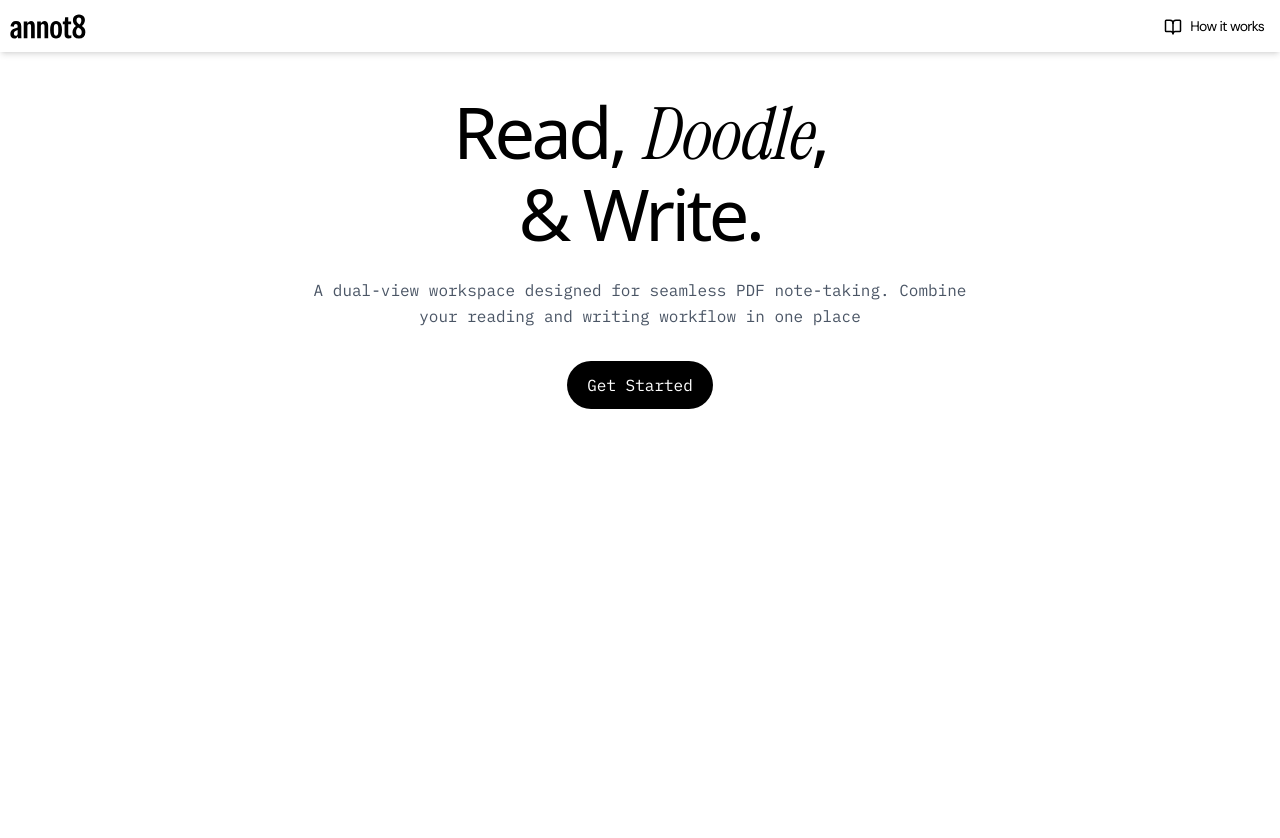
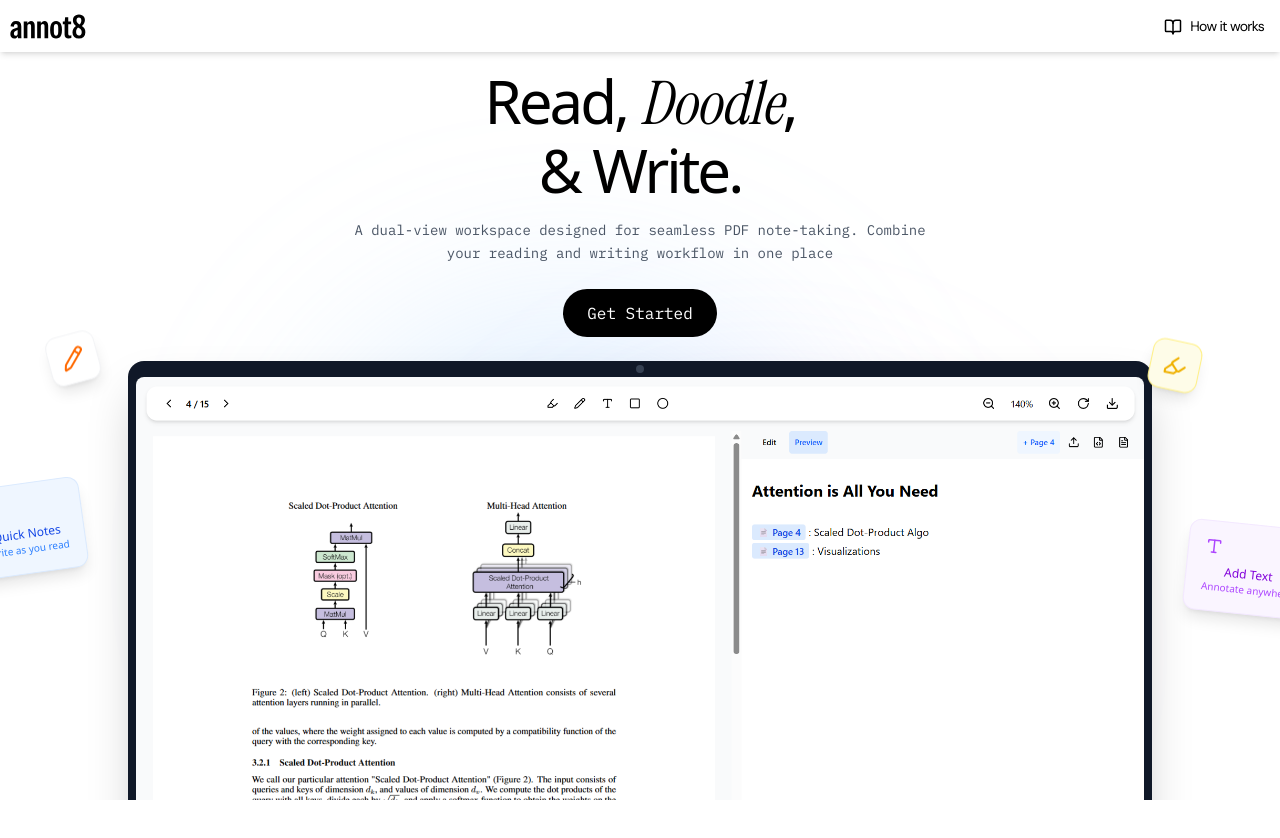
Before and after one commit to ss1ngh/annot8, a Next.js app: page / in a window 1280 px wide. Shown: the top 838 px of the page. After the commit the page ends 800 px from the top, so only its background shows below. Built offline with nearby package versions, Linux system fonts and the light colour scheme.

Commit message:
ui: redesigned hero section, added mockup

```diff
--- a/app/page.tsx
+++ b/app/page.tsx
@@ -4,9 +4,9 @@ import Image from "next/image";
 
 export default function Home() {
   return (
-    <div>
-      <Navbar/>
-      <Hero/>
+    <div className="h-screen overflow-hidden">
+      <Navbar />
+      <Hero />
     </div>
   )
 }
--- a/components/landing/Hero.tsx
+++ b/components/landing/Hero.tsx
@@ -1,11 +1,21 @@
 'use client'
 import Link from "next/link"
+import Image from "next/image"
+import { Pencil, Highlighter, StickyNote, Type } from "lucide-react"
 
 const Hero = () => {
   return (
-    <section className='h-screen w-full text-center py-10'>
-        <div className="max-w-4xl mx-auto text-center">
-            <h1 className="text-5xl md:text-7xl font-medium text-black leading-[1.1] mb-6 tracking-tighter">
+    <section className='h-screen w-full text-center pt-4 overflow-hidden flex flex-col relative z-10'>
+      {/* background gradient*/}
+      <div className="absolute inset-0 overflow-hidden pointer-events-none">
+        <div className="absolute top-1/3 left-1/4 w-[500px] h-[500px] bg-blue-300/30 rounded-full blur-[100px]"></div>
+        <div className="absolute top-1/2 right-1/4 w-[400px] h-[400px] bg-purple-300/30 rounded-full blur-[100px]"></div>
+        {/* <div className="absolute bottom-0 left-1/3 w-[600px] h-[400px] bg-orange-200/20 rounded-full blur-[120px]"></div> */}
+      </div>
+
+
+      <div className="max-w-4xl mx-auto text-center px-4 flex-shrink-0 relative z-50">
+        <h1 className="text-4xl md:text-6xl font-medium text-black leading-[1.1] mb-4 tracking-tighter">
 
           Read,{" "}
           <span className="italic font-instrument-serif font-normal tracking-normal">
@@ -15,17 +25,77 @@ const Hero = () => {
           & Write.
         </h1>
 
-            <p className="text-sm md:text-base text-gray-600 mb-8 max-w-2xl mx-auto leading-relaxed font-ibm-plex-mono">
+        <p className="text-xs md:text-sm text-gray-600 mb-6 max-w-xl mx-auto leading-relaxed font-ibm-plex-mono">
           A dual-view workspace designed for seamless PDF note-taking.
           Combine your reading and writing workflow in one place
         </p>
 
-            <div className="flex flex-col sm:flex-row gap-4 sm:gap-6 justify-center items-center">
+        <div className="flex flex-col sm:flex-row gap-4 sm:gap-6 justify-center items-center mb-6">
           <Link
             href="/workspace"
-                className='inline-block bg-black text-white rounded-3xl px-5 py-3 hover:scale-95 font-ibm-plex-mono cursor-pointer'>
+            className='inline-block bg-black text-white rounded-3xl px-6 py-3 hover:scale-95 transition-transform font-ibm-plex-mono cursor-pointer'>
             Get Started
           </Link>
+        </div>
+      </div>
+
+
+      <div className="flex-1 max-w-7xl mx-auto px-2 relative w-full min-h-0 z-20">
+
+        {/* pencil */}
+        <div className="absolute -top-4 left-4 md:left-12 animate-bounce z-20" style={{ animationDuration: '3s' }}>
+          <div className="bg-white rounded-xl shadow-lg p-3 border border-gray-100 rotate-[-15deg]">
+            <Pencil className="text-orange-500" size={24} />
+          </div>
+        </div>
+
+        {/*  highlighter */}
+        <div className="absolute -top-2 right-8 md:right-20 animate-bounce z-20" style={{ animationDuration: '2.5s', animationDelay: '0.5s' }}>
+          <div className="bg-yellow-50 rounded-xl shadow-lg p-3 border border-yellow-200 rotate-[12deg]">
+            <Highlighter className="text-yellow-500" size={24} />
+          </div>
+        </div>
+
+        {/* Note */}
+        <div className="hidden lg:block absolute top-1/4 -left-8 animate-pulse z-20">
+          <div className="bg-blue-50 rounded-xl shadow-lg p-4 border border-blue-100 rotate-[-8deg] max-w-[130px]">
+            <StickyNote className="text-blue-500 mb-2" size={18} />
+            <p className="text-xs text-blue-700 font-medium">Quick Notes</p>
+            <p className="text-[10px] text-blue-500">Write as you read</p>
+          </div>
+        </div>
+
+        {/* Text */}
+        <div className="hidden lg:block absolute top-1/3 -right-8 animate-pulse z-20" style={{ animationDelay: '1s' }}>
+          <div className="bg-purple-50 rounded-xl shadow-lg p-4 border border-purple-100 rotate-[6deg] max-w-[130px]">
+            <Type className="text-purple-500 mb-2" size={18} />
+            <p className="text-xs text-purple-700 font-medium">Add Text</p>
+            <p className="text-[10px] text-purple-500">Annotate anywhere</p>
+          </div>
+        </div>
+
+        {/* laptopframe */}
+        <div className="relative h-full flex flex-col items-center">
+          {/* bezel */}
+          <div className="bg-gray-900 rounded-t-2xl p-2 pt-4 shadow-2xl w-full max-w-5xl">
+            {/* Camera */}
+            <div className="absolute top-1 left-1/2 -translate-x-1/2 w-2 h-2 bg-gray-700 rounded-full"></div>
+
+            {/* Screen */}
+            <div className="bg-white rounded-lg overflow-hidden">
+              <Image
+                src="/annot8-banner.png"
+                alt="Annot8 - PDF Annotation Workspace"
+                width={1200}
+                height={675}
+                className="w-full h-auto"
+                priority
+              />
+            </div>
+          </div>
+
+          <div className="w-[110%] max-w-[900px] h-4 bg-gradient-to-b from-gray-800 to-gray-700 rounded-b-xl"></div>
+          <div className="w-[120%] max-w-[950px] h-2 bg-gradient-to-b from-gray-600 to-gray-500 rounded-b-lg"></div>
         </div>
       </div>
     </section>
```
Also changed, not shown: public/annot8-banner.png (added). Lines whose indentation alone changed are shown as unchanged.
